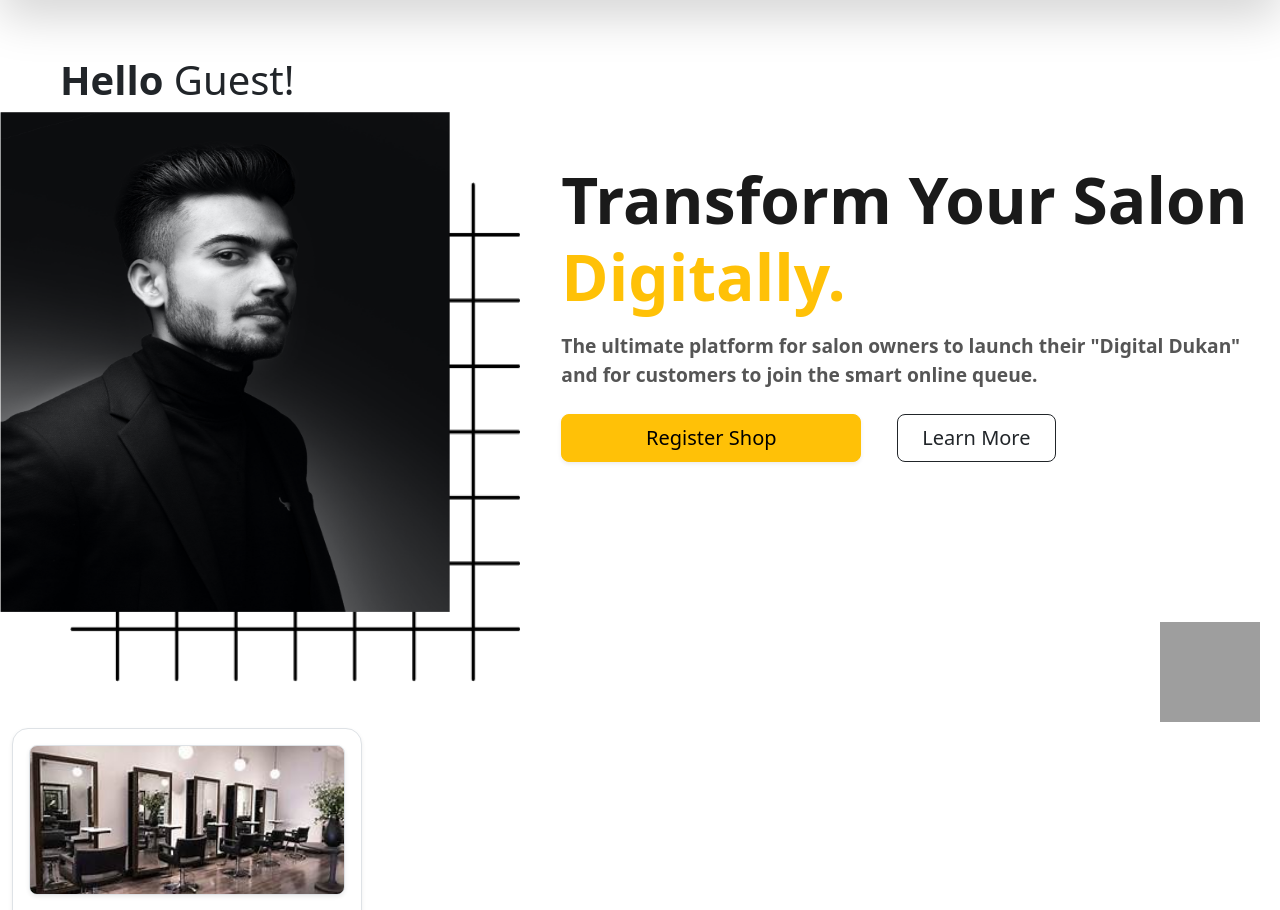
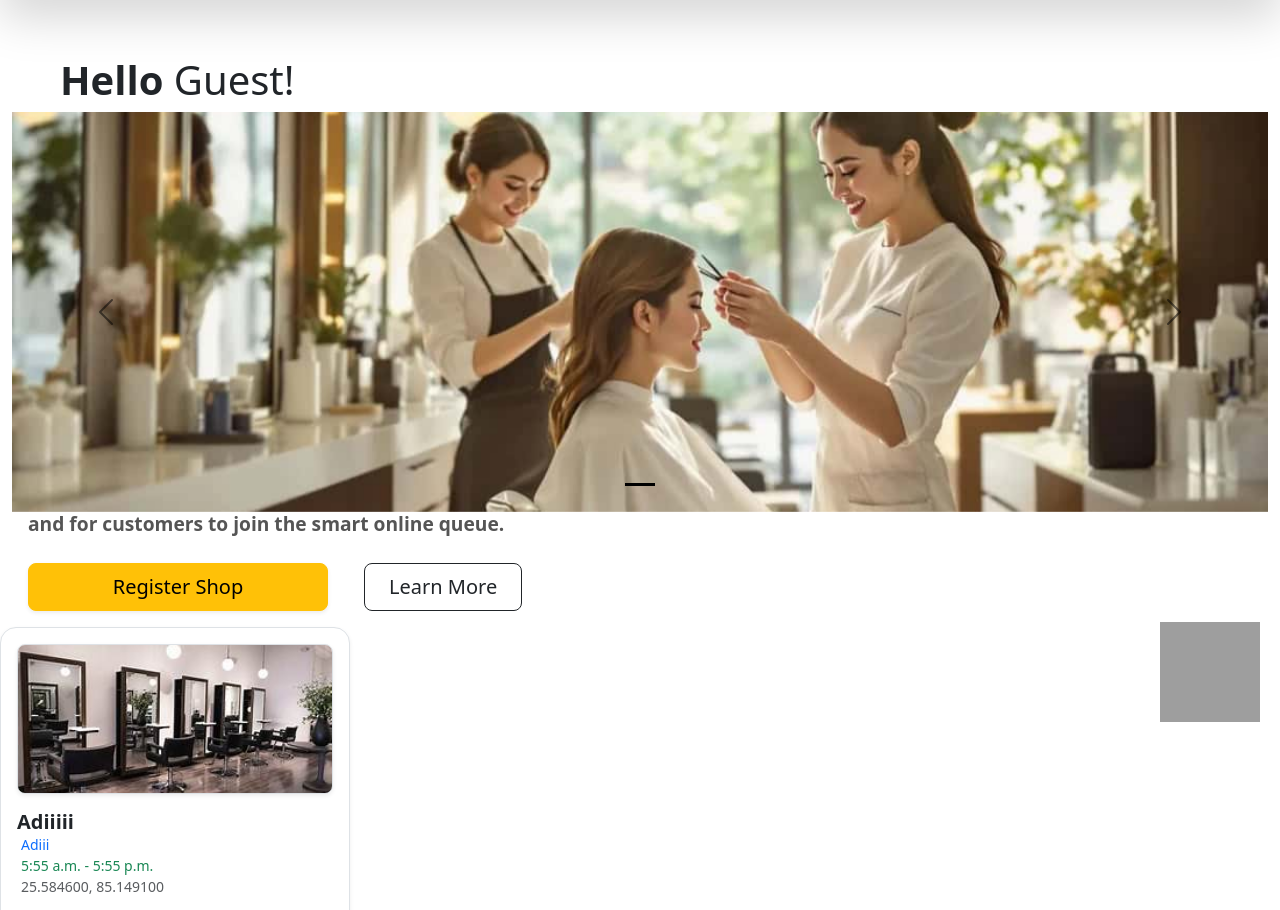
Before and after one commit to adityakumar-ara/Smart-Salon, a Django app: page / in a window 1280 px wide. Shown: the part 58-968 px from the top of the page. Run offline with Django 5.2, Linux system fonts and the light colour scheme; data comes from the database, SQL or seed files in the repository; both versions use the stored data as it was after the commit; some libraries are stand-ins or nearby versions; grey boxes are pictures that could not be loaded.

Commit message:
add more

```diff
--- a/haircutservice/shopkeeper/admin.py
+++ b/haircutservice/shopkeeper/admin.py
@@ -6,3 +6,4 @@ admin.site.register(Salon)
 admin.site.register(SalonImage)
 admin.site.register(SalonService)
 admin.site.register(QueueEntry)
+admin.site.register(SiderImage)
--- a/haircutservice/shopkeeper/models.py
+++ b/haircutservice/shopkeeper/models.py
@@ -101,3 +101,6 @@ class SalonImage(models.Model):
 
     def __str__(self):
         return self.salon.salon_name
+
+class SiderImage(models.Model):
+    image = models.ImageField(upload_to="silder", null=True, blank=True)
--- a/haircutservice/shopkeeper/views.py
+++ b/haircutservice/shopkeeper/views.py
@@ -1,6 +1,6 @@
 from django.shortcuts import render, redirect, get_object_or_404
 from accounts.models import CustomUser
-from .models import Salon, SalonImage, SalonService, QueueEntry
+from .models import Salon, SalonImage, SalonService, QueueEntry, SiderImage
 from django.contrib import messages
 from django.contrib.auth.decorators import login_required
 
@@ -50,6 +50,7 @@ def opensalon(request):
 
 def home(request):
     all_salons = Salon.objects.all()
+    slider_images = SiderImage.objects.all()
     user_queue_ids = []
     if request.user.is_authenticated and hasattr(request.user, 'is_customer') and request.user.is_customer:
         user_queue_ids = list(QueueEntry.objects.filter(customer=request.user, status='waiting').values_list('salon_id', flat=True))
@@ -57,6 +58,7 @@ def home(request):
     context = {
         'salons': all_salons,
         'user_queue_ids': user_queue_ids,
+        "slide_image" : slider_images,
     }
     return render(request, 'home.html', context)
 
--- a/haircutservice/templates/home.html
+++ b/haircutservice/templates/home.html
@@ -13,25 +13,33 @@
 
     <!-- Main Row -->
 
-    <div class="row align-items-center">
-
-        <!-- Left Side: Image Section (col-md-5) -->
-        <!-- only for Mobile -->
-        <div class="d-block d-md-none d-flex justify-content-center phone-container">
-            <div class="phone-wrapper">
-                <img src="{% static 'images/assets/image.png' %}" alt="Model" class="img-fluid model-img" />
-
-                <img src="{% static 'images/assets/squares.png' %}" alt="Design" class="squares-img" />
+    {% if slide_image %}
+    <div id="carouselExampleDark" class="carousel carousel-dark slide" data-bs-ride="carousel">
+        <div class="carousel-indicators">
+            {% for slide in slide_image %}
+            <button type="button" data-bs-target="#carouselExampleDark" data-bs-slide-to="{{ forloop.counter0 }}" class="{% if forloop.first %}active{% endif %}" aria-current="true" aria-label="Slide {{ forloop.counter }}"></button>
+            {% endfor %}
         </div>
+        <div class="carousel-inner">
+            {% for slide in slide_image %}
+            <div class="carousel-item {% if forloop.first %}active{% endif %}" data-bs-interval="5000">
+                {% if slide.image %}
+                <img src="{{ slide.image.url }}" class="d-block w-100" alt="Slider Image" style="height: 400px; object-fit: cover;">
+                {% endif %}
+                <div class="carousel-caption d-none d-md-block"></div>
             </div>
-        <!-- Only laptop tab -->
-        <div class="d-none d-md-block col-5 col-md-5 justify-content-start hero-image-box">
-
-            <img src="{% static 'images/assets/image.png' %}" alt="Model" class="img-fluid png-pic" />
-            <img src="{% static 'images/assets/squares.png' %}" alt="Design" class="squares bg-pic" />
-
+            {% endfor %}
         </div>
-
+        <button class="carousel-control-prev" type="button" data-bs-target="#carouselExampleDark" data-bs-slide="prev">
+            <span class="carousel-control-prev-icon" aria-hidden="true"></span>
+            <span class="visually-hidden">Previous</span>
+        </button>
+        <button class="carousel-control-next" type="button" data-bs-target="#carouselExampleDark" data-bs-slide="next">
+            <span class="carousel-control-next-icon" aria-hidden="true"></span>
+            <span class="visually-hidden">Next</span>
+        </button>
+    </div>
+    {% endif %}
     <!-- Right Side: Content Card (col-md-6) -->
     <div class="col-12 col-md-7">
         <div class="hero-card px-3">
@@ -68,8 +76,7 @@
                 {% else %}
                 <img src="https://cdn-icons-png.flaticon.com/512/3135/3135715.png"
                     class="mb-3 border rounded-3 shadow-sm bg-light"
-                        style="width: 100%; height: 150px; object-fit: contain; padding: 10px;"
-                        alt="Default Profile Image">
+                    style="width: 100%; height: 150px; object-fit: contain; padding: 10px;" alt="Default Profile Image">
                 {% endif %}
 
                 <div class="salon-info">
@@ -91,7 +98,8 @@
 
                     <hr class="salon-hr">
 
-                        <p class="text-secondary small mb-0 salon-desc text-truncate d-none d-md-block" title="{{ i.description }}">
+                    <p class="text-secondary small mb-0 salon-desc text-truncate d-none d-md-block"
+                        title="{{ i.description }}">
                         {{ i.description }}
                     </p>
                 </div>
```
Also changed, not shown: haircutservice/db.sqlite3, haircutservice/media/silder/photo-what-is-a-hair-salon-business-1200x630-1.jpg (added), haircutservice/shopkeeper/migrations/0016_siderimage.py (added). Lines whose indentation alone changed are shown as unchanged.
